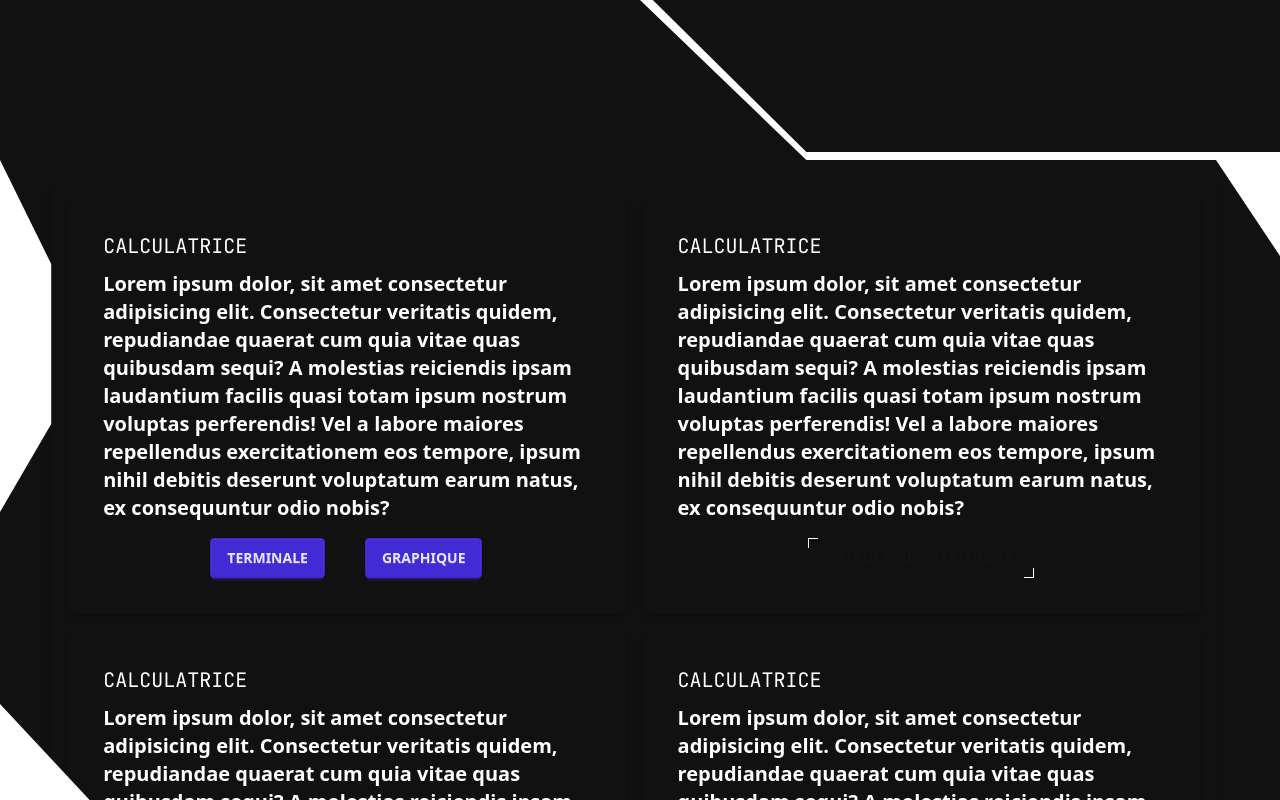
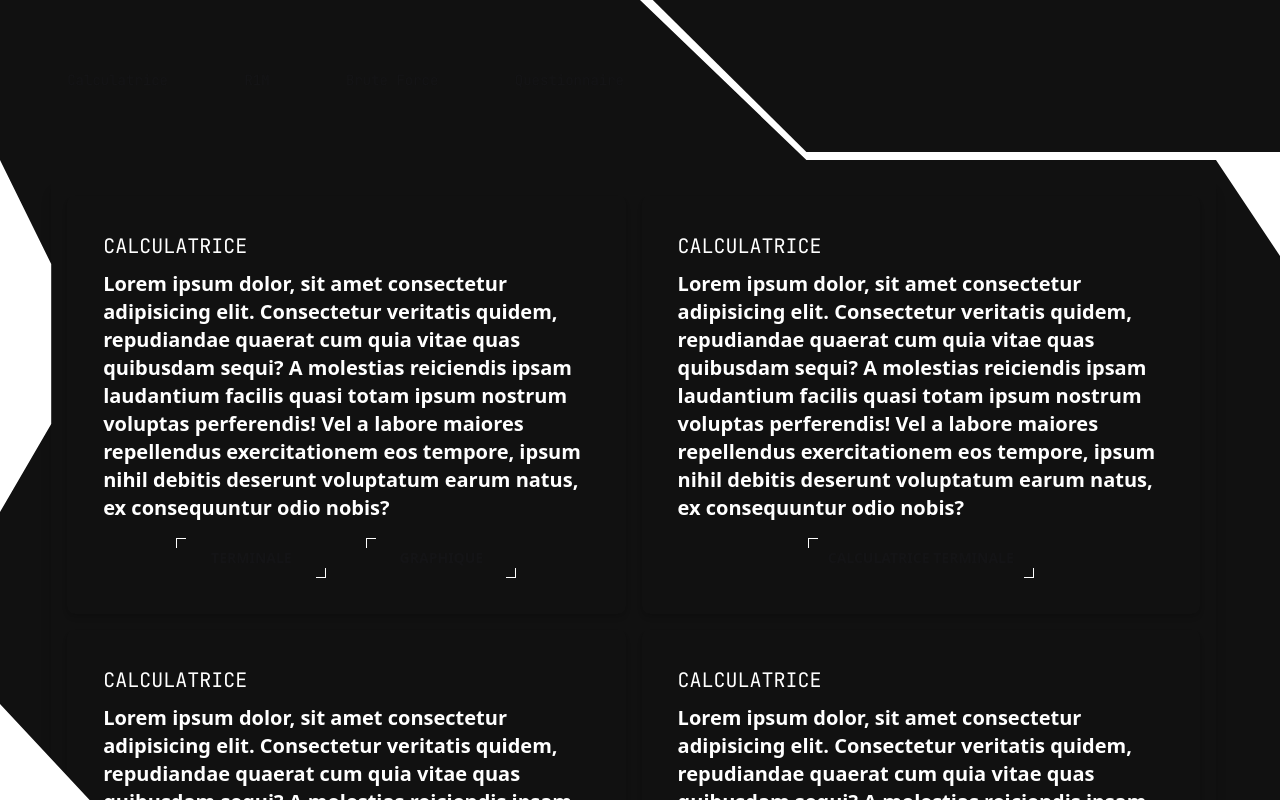
Before and after one commit to minishaa/minishaa.github.io, a website: page site.html in a window 1280 px wide. Drawn offline with Linux system fonts and the light colour scheme.

Commit message:
Update site.html

```diff
--- a/site.html
+++ b/site.html
@@ -107,8 +107,8 @@
           Lorem ipsum dolor, sit amet consectetur adipisicing elit. Consectetur veritatis quidem, repudiandae quaerat cum quia vitae quas quibusdam sequi? A molestias reiciendis ipsam laudantium facilis quasi totam ipsum nostrum voluptas perferendis! Vel a labore maiores repellendus exercitationem eos tempore, ipsum nihil debitis deserunt voluptatum earum natus, ex consequuntur odio nobis?
         </p>
         <div class="flex flex-col sm:flex-row justify-center gap-10 mt-4">
-          <button class="btn btn-primary w-full sm:w-auto" id="open-btn">TERMINALE</button>
-          <button class="btn btn-primary w-full sm:w-auto" id="open-btn-graphique">GRAPHIQUE</button>
+          <button class="btn2 tab w-full sm:w-auto" id="open-btn">TERMINALE</button>
+          <button class="btn2 tab w-full sm:w-auto" id="open-btn-graphique">GRAPHIQUE</button>
         </div>
 
 
```
